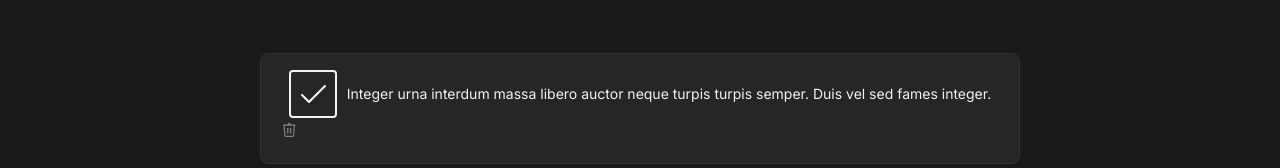
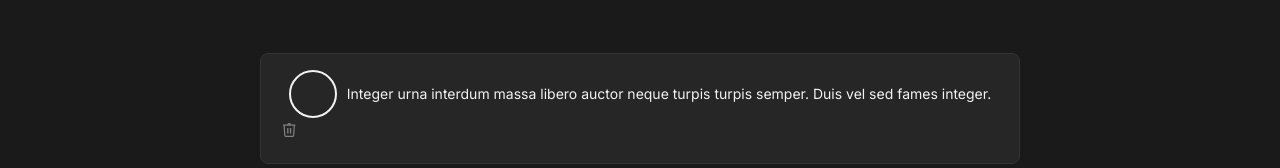
Before and after one commit to Ericles-Miller/check-To-do-List, a React (Vite) app: page / in a window 1280 px wide. Shown: the part 521-689 px from the top of the page. Built offline with nearby package versions, Linux system fonts and the light colour scheme.

Commit message:
create check edited

```diff
--- a/src/components/checkList.module.css
+++ b/src/components/checkList.module.css
@@ -36,15 +36,16 @@
     width: 3rem;
     box-sizing: border-box;
     border: 2px solid var(--gray-100);
-    border-radius: 4px;
+    border-radius: 1000px;
     margin-right: 10px;
     background-color: transparent;
+
+}
+
+.checkboxA:checked + .checkboxLabel::before {
+    background-color: var(--purple);
     background-image: url('../img/check.svg');
     background-repeat: no-repeat;
     background-position: center center;
     transition: .3s ease-in-out;
 }
-
-.checkboxA:checked + .checkboxLabel::before {
-    background-color: var(--purple);
-}
```
